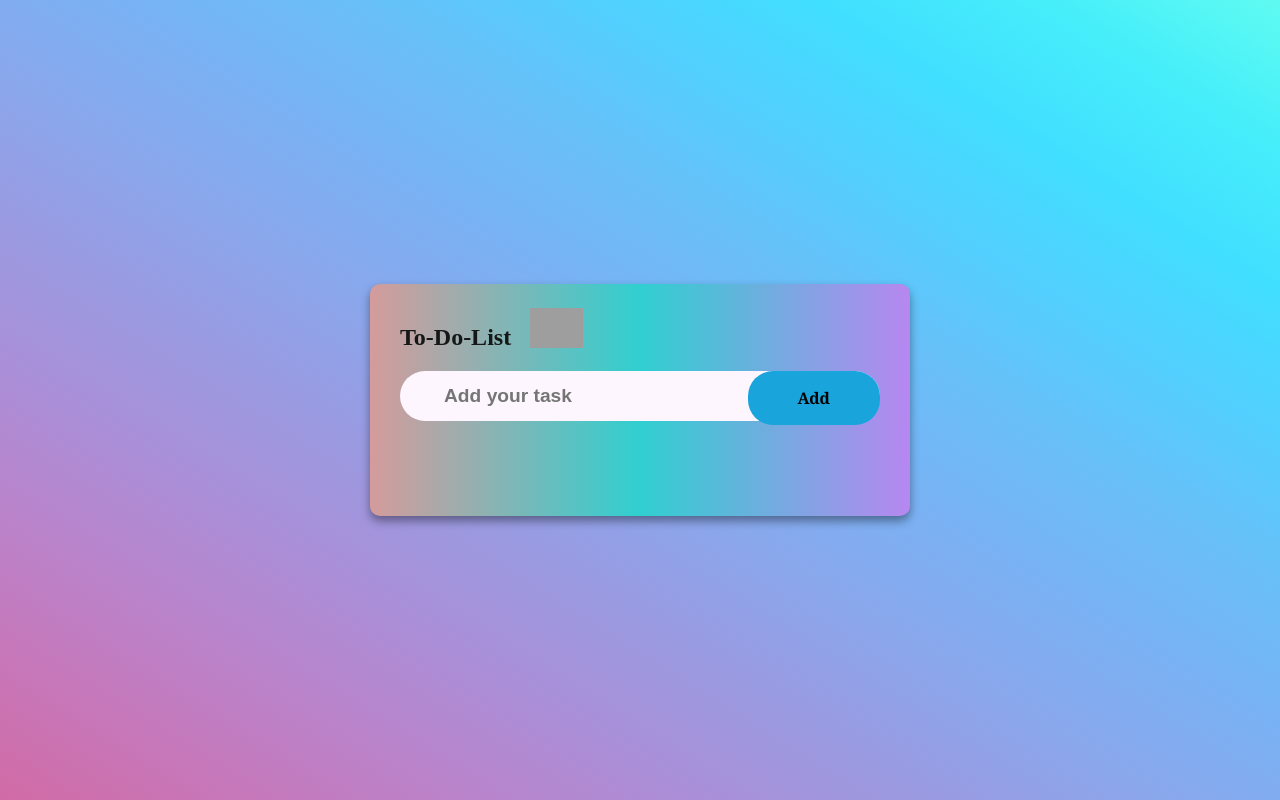
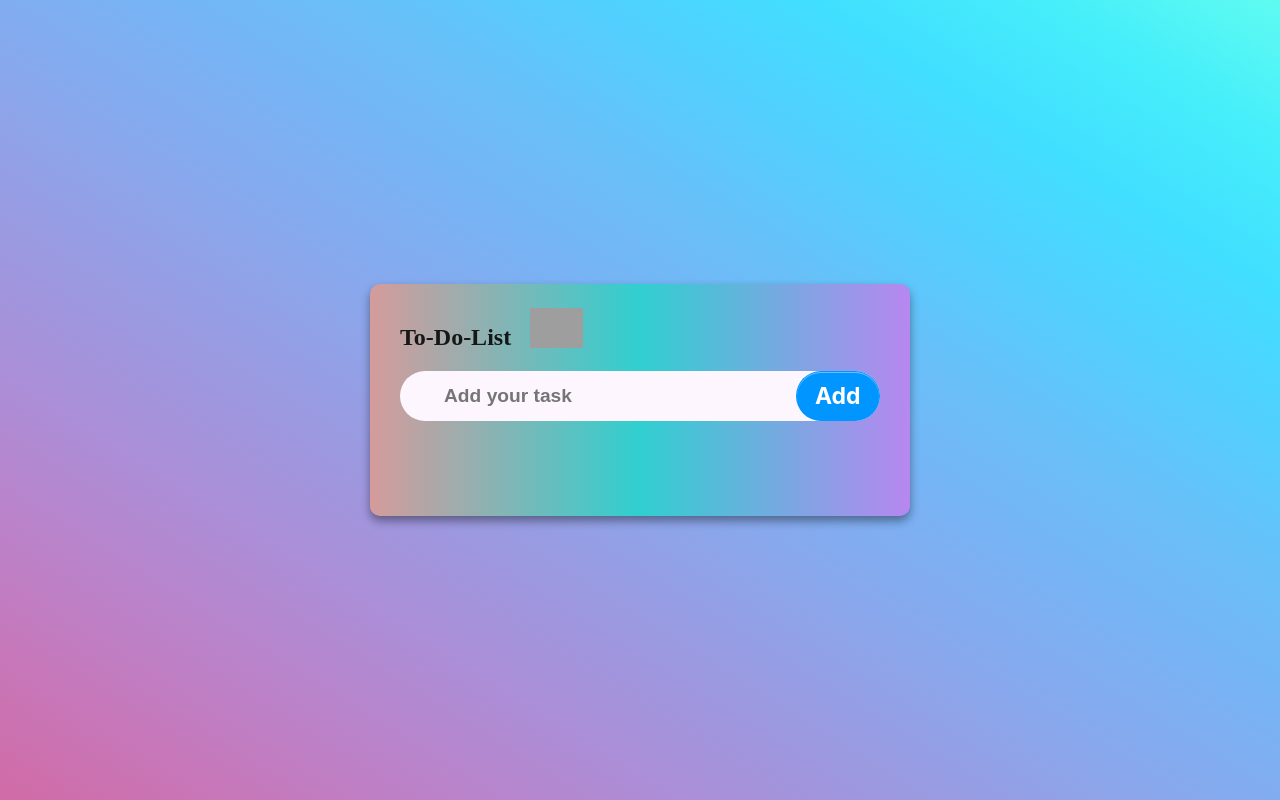
Before and after one commit to AnkeetSah/To-D0-List, a plain HTML site: page index.html in a window 1280 px wide. Drawn offline with Linux system fonts and the light colour scheme; grey boxes are pictures that could not be loaded.

Commit message:
Update index.html

```diff
--- a/index.html
+++ b/index.html
@@ -78,12 +78,50 @@
         background-color:rgb(25, 165, 220);
         position: absolute;
         right: 0;
-        border-radius: 25px;
+
         cursor: pointer;
         font-size: 16px;
         font-weight: bolder;
-        font-family:Cambria, Cochin, Georgia, Times, 'Times New Roman', serif
-      }
+        font-family:Cambria, Cochin, Georgia, Times, 'Times New Roman', serif;
+
+
+  background-color: #0095ff;
+  border: 1px solid transparent;
+  border-radius: 3px;
+  box-shadow: rgba(255, 255, 255, .4) 0 1px 0 0 inset;
+  box-sizing: border-box;
+  color: #fff;
+  cursor: pointer;
+  display: inline-block;
+  font-family: -apple-system,system-ui,"Segoe UI","Liberation Sans",sans-serif;
+  font-size: 23px;
+  /* font-weight: 400; */
+  line-height: 1.15385;
+  margin: 0;
+  outline: none;
+  padding: 8px .8em;
+  position: relative;
+  text-align: center;
+  text-decoration: none;
+  user-select: none;
+  -webkit-user-select: none;
+  touch-action: manipulation;
+  vertical-align: baseline;
+  white-space: nowrap;
+  border-radius: 25px;
+}
+
+
+
+
+
+
+button:active {
+ transform: scale(1.1);
+  box-shadow: none;
+}
+
+
 
       ul li {
         list-style-type: none;
```
